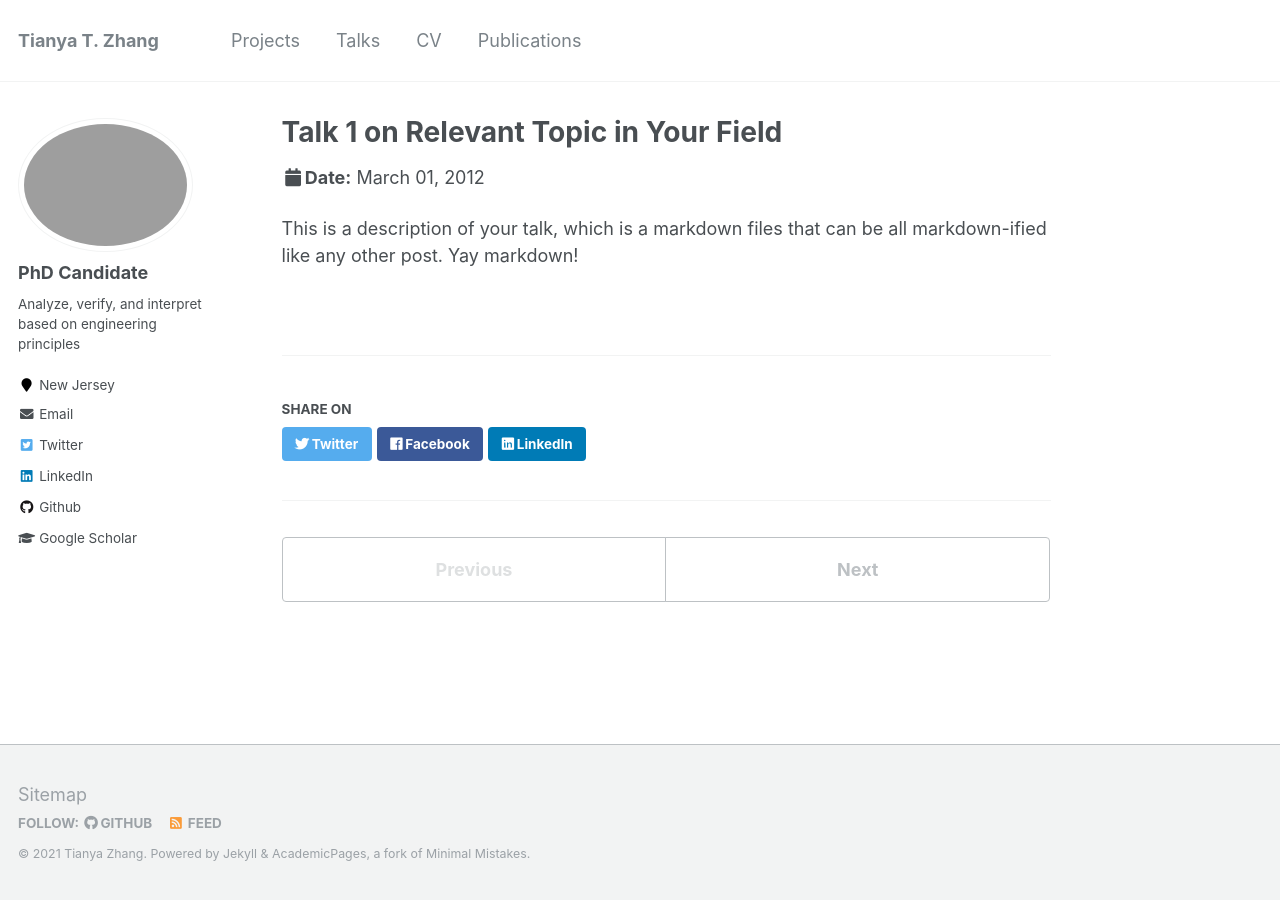
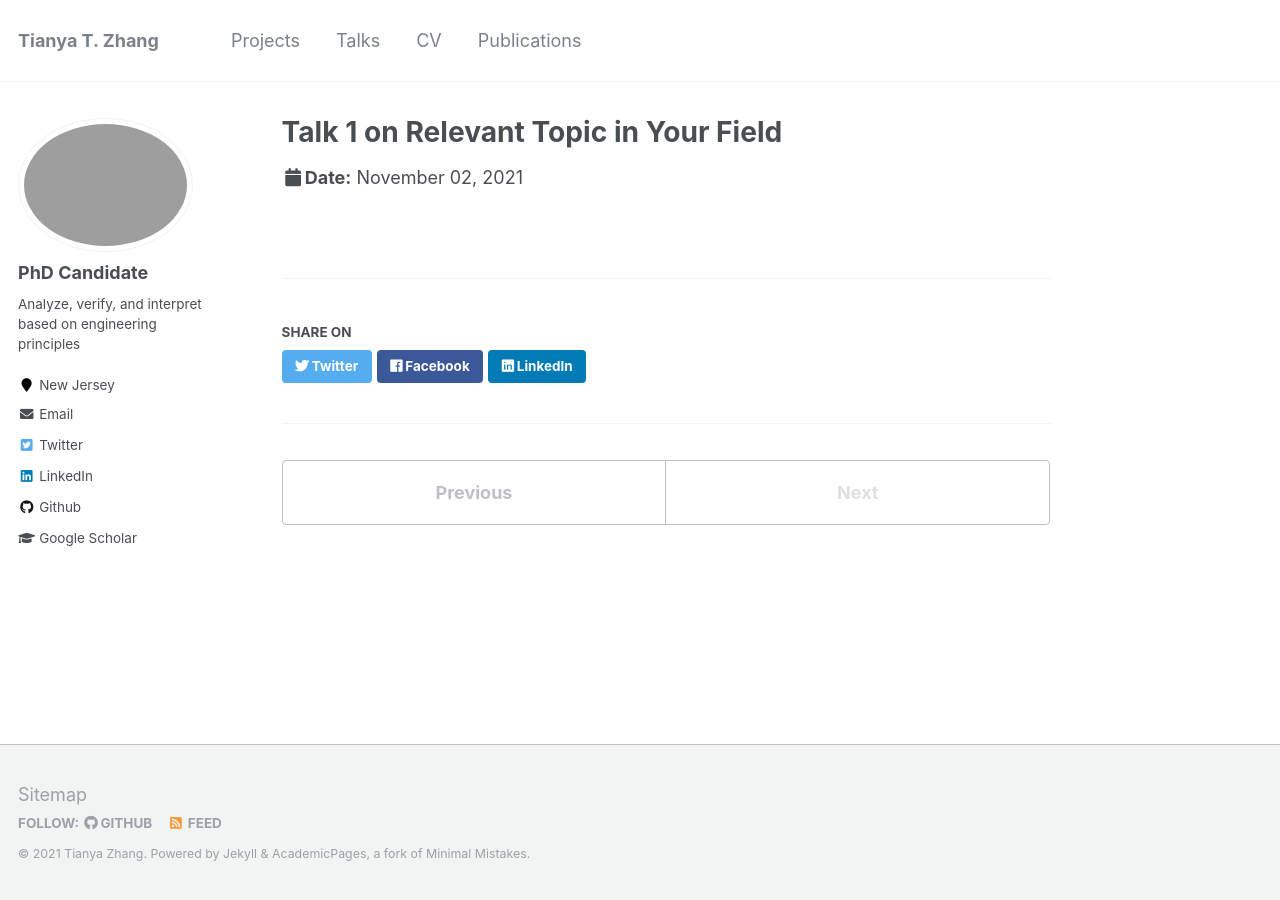
Before and after one commit to TeRyZh/Website, a Jekyll site: the page built from _talks/2012-03-01-talk-1.md, in a window 1280 px wide. Built offline with Jekyll 4.4.1, drawn with Linux system fonts in a browser that asks for light colours.

Commit message:
Update 2012-03-01-talk-1.md

```diff
--- a/_talks/2012-03-01-talk-1.md
+++ b/_talks/2012-03-01-talk-1.md
@@ -3,9 +3,9 @@ title: "Talk 1 on Relevant Topic in Your Field"
 collection: talks
 type: "Talk"
 permalink: /talks/2012-03-01-talk-1
-venue: "UC San Francisco, Department of Testing"
-date: 2012-03-01
-location: "San Francisco, California"
+venue: "MIT, Sensible City Lab"
+date: 2021-11-02
+location: "Virtual Meeting"
 ---
 
-This is a description of your talk, which is a markdown files that can be all markdown-ified like any other post. Yay markdown!
+<!-- This is a description of your talk, which is a markdown files that can be all markdown-ified like any other post. Yay markdown! -->
```
